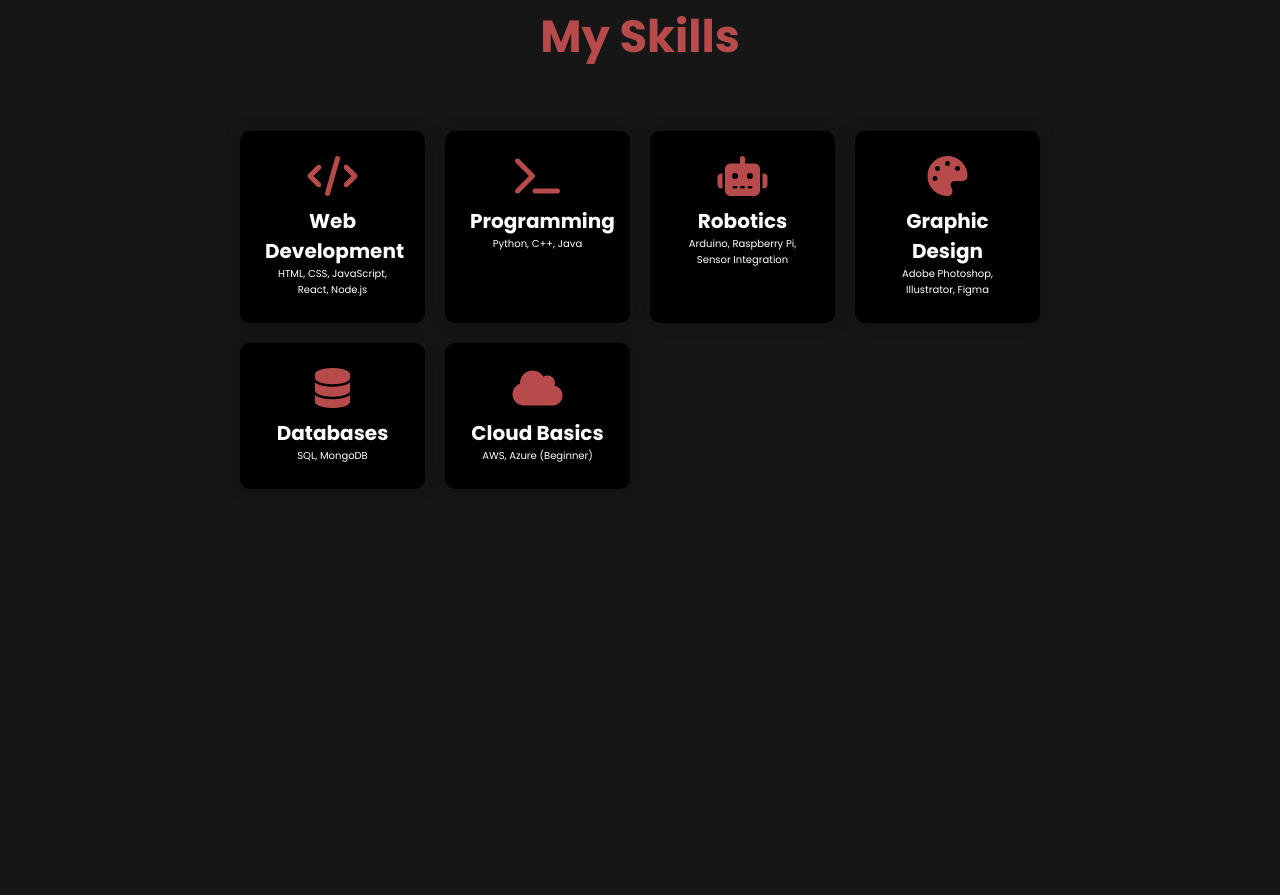
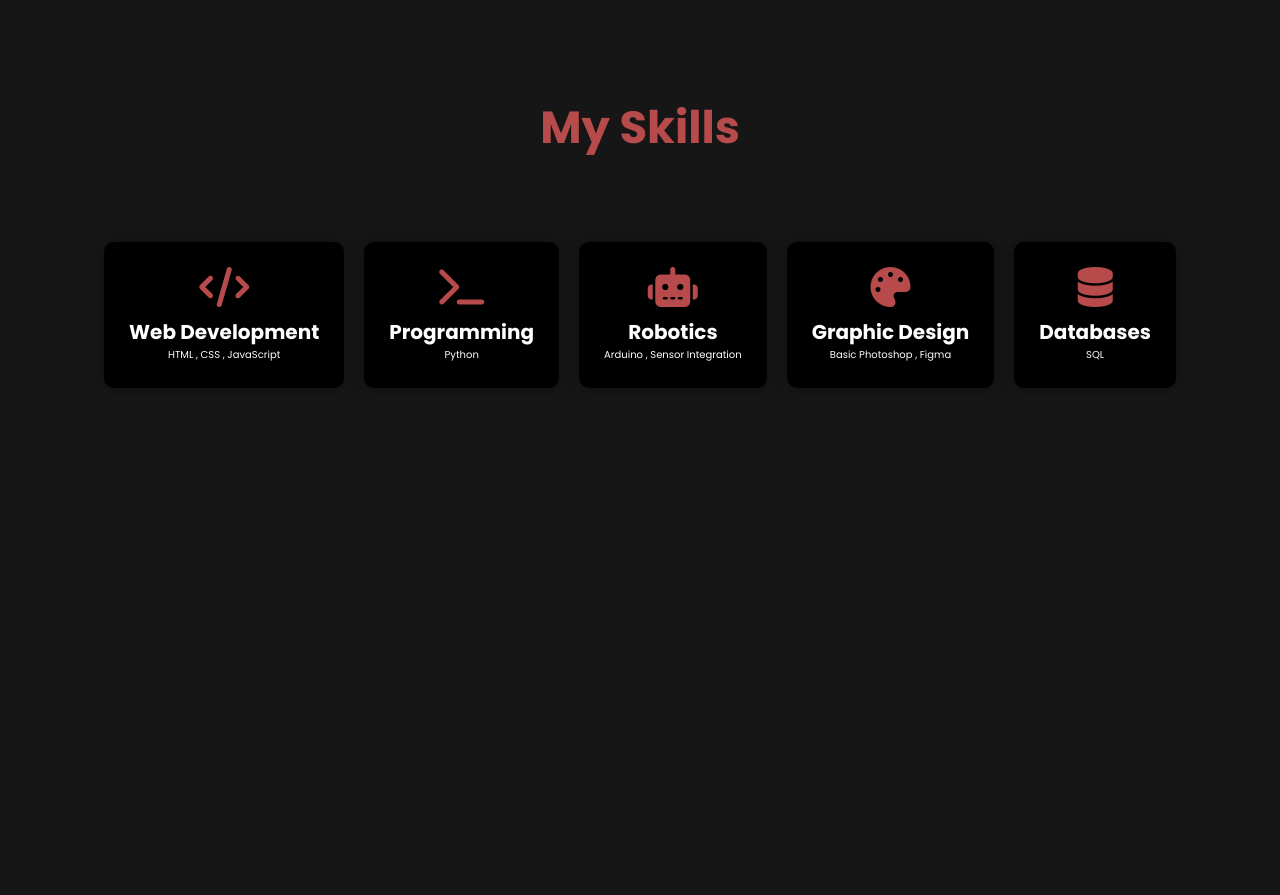
Before and after one commit to handaishaan10/portfolio-website, a plain HTML site: page index.html in a window 1280 px wide. Shown: the part 979-1874 px from the top of the page. Drawn offline with Linux system fonts and the light colour scheme.

Commit message:
Update index.html

```diff
--- a/index.html
+++ b/index.html
@@ -412,13 +412,17 @@
         }
 
         .skills .skills-grid {
-            display: grid;
-            grid-template-columns: repeat(auto-fit, minmax(150px, 1fr));
+            display: flex;
+            flex-wrap: nowrap;
+            justify-content: center;
             gap: 2rem;
-            width: 100%;
-            max-width: 800px;
+            width: 120%;
+            max-width: 1200px;
             margin-top: 3rem;
-        }
+            overflow-x: auto;
+            padding-bottom: 1rem;
+            padding-top: 2rem ;
+            }
 
         .skills .skill-item {
             background-color: var(--background-dark);
@@ -634,32 +638,27 @@
             <div class="skill-item">
                 <i class="fa-solid fa-code"></i>
                 <h3>Web Development</h3>
-                <p>HTML, CSS, JavaScript, React, Node.js</p>
+                <p>HTML , CSS , JavaScript</p>
             </div>
             <div class="skill-item">
                 <i class="fa-solid fa-terminal"></i>
                 <h3>Programming</h3>
-                <p>Python, C++, Java</p>
+                <p>Python</p>
             </div>
             <div class="skill-item">
                 <i class="fa-solid fa-robot"></i>
                 <h3>Robotics</h3>
-                <p>Arduino, Raspberry Pi, Sensor Integration</p>
+                <p>Arduino , Sensor Integration</p>
             </div>
             <div class="skill-item">
                 <i class="fa-solid fa-palette"></i>
                 <h3>Graphic Design</h3>
-                <p>Adobe Photoshop, Illustrator, Figma</p>
+                <p>Basic Photoshop , Figma</p>
             </div>
             <div class="skill-item">
                 <i class="fa-solid fa-database"></i>
                 <h3>Databases</h3>
-                <p>SQL, MongoDB</p>
-            </div>
-            <div class="skill-item">
-                <i class="fa-solid fa-cloud"></i>
-                <h3>Cloud Basics</h3>
-                <p>AWS, Azure (Beginner)</p>
+                <p>SQL</p>
             </div>
         </div>
     </section>
```
